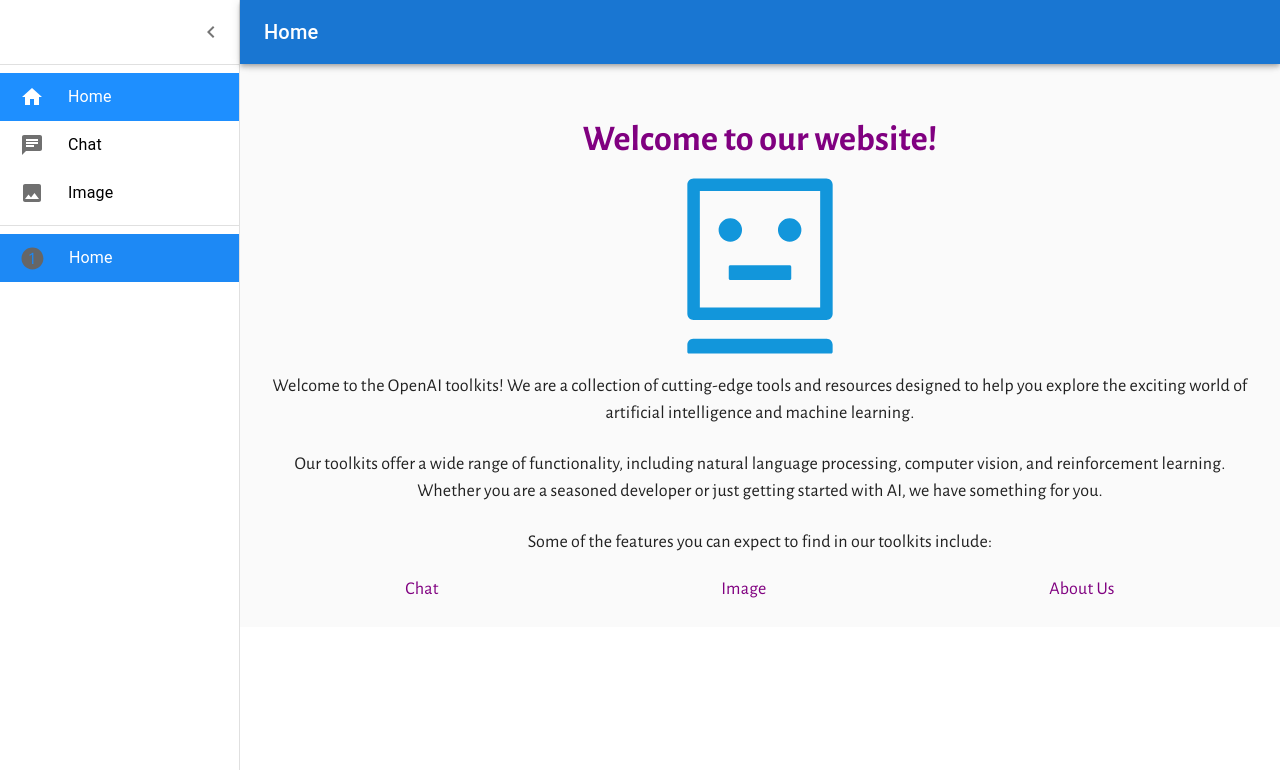
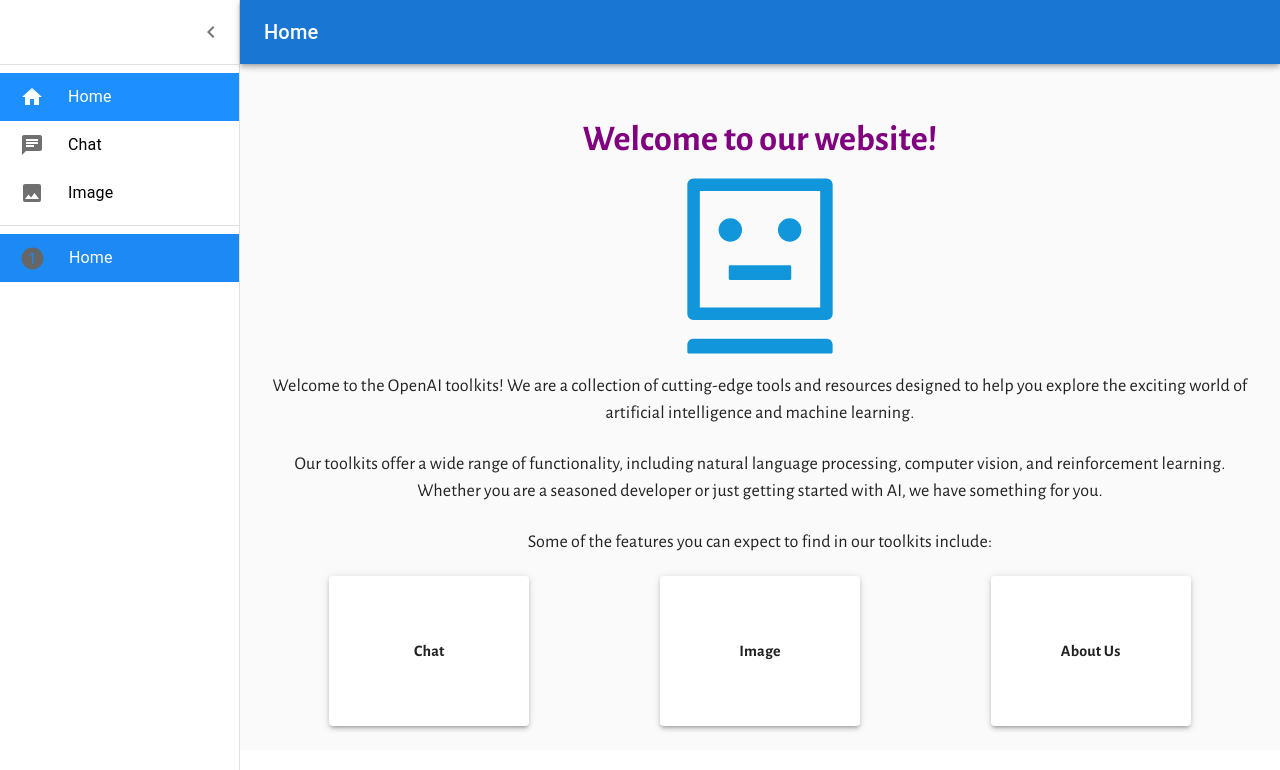
Before and after one commit to CopsGit/openai-toolkit-client, a React (Create React App) app: page /home in a window 1280 px wide. Shown: the top 770 px of the page. Built offline with nearby package versions, Linux system fonts and the light colour scheme; no server answers.

Commit message:
page block

```diff
--- a/src/App.js
+++ b/src/App.js
@@ -32,7 +32,6 @@
                 <Route path='/chat' element={<ChatPage/>}/>
                 <Route path='/image' element={<ImagePage/>}/>
                 <Route path='/about' element={<AboutMe/>}/>
-                {/*<Route path='/imgConverter' element={<HomePage/>}/>*/}
             </Routes>
         </Router>
     );
--- a/src/components/textToImg/TextToImg.jsx
+++ b/src/components/textToImg/TextToImg.jsx
@@ -78,13 +78,13 @@
                         border: '5px solid #808080', borderRadius: '15px',
                         display: 'flex', justifyContent: 'center', alignItems: 'center'
                     }}>
-                        <Typography variant={"h4"} mb={6}>
+                        <Typography variant={"h4"} mb={6} px={3}>
                             Your description will be converted to image here
                         </Typography>
                         <Typography variant={"h5"}>Use the example below to get started</Typography>
                         <Grid container direction="row" spacing={1} sx={{
                             display: 'flex', justifyContent: 'center',
-                            alignItems: 'center', mt: 2, flexWrap: 'wrap'
+                            alignItems: 'center', mt: 2, flexWrap: 'wrap', px: 3
                         }}>
                             {
                                 textToImgEx?.map((text, index) => (
--- a/src/pages/homepage/Welcome.jsx
+++ b/src/pages/homepage/Welcome.jsx
@@ -1,5 +1,18 @@
 import React from 'react';
 import logo from '../../assets/favicon.svg';
+import {Grid, Paper} from "@mui/material";
+import Box from "@mui/material/Box";
+import styled from "@emotion/styled";
+
+const PageBlock = styled(Paper)(({theme}) => ({
+    width: '200px',
+    height: '150px',
+    display: 'flex',
+    justifyContent: 'center',
+    alignItems: 'center',
+    flexDirection: 'column',
+    fontWeight: 'bold',
+}))
 
 const Welcome = () => {
     return (
@@ -18,17 +31,23 @@
             <p style={{ fontSize: '18px' }}>
                 Some of the features you can expect to find in our toolkits include:
             </p>
-            <ul style={{ listStyle: 'none', display: 'flex', justifyContent: 'space-around', marginTop: '20px' }}>
-                <li style={{ fontSize: '18px' }}>
-                    <a href="/chat" style={{ color: 'purple', textDecoration: 'none' }}>Chat</a>
-                </li>
-                <li style={{ fontSize: '18px' }}>
-                    <a href="/image" style={{ color: 'purple', textDecoration: 'none' }}>Image</a>
-                </li>
-                <li style={{ fontSize: '18px' }}>
-                    <a href="/about" style={{ color: 'purple', textDecoration: 'none' }}>About Us</a>
-                </li>
-            </ul>
+            <Grid container  sx={{ listStyle: 'none', display: 'flex', justifyContent: 'space-around', marginTop: '20px' }}>
+                <a href="/chat" style={{color: 'purple', textDecoration: 'none'}}>
+                    <PageBlock elevation={3} >
+                        Chat
+                    </PageBlock>
+                </a>
+                <a href="/image" style={{color: 'purple', textDecoration: 'none'}}>
+                    <PageBlock elevation={3}>
+                        Image
+                    </PageBlock>
+                </a>
+                <a href="/about" style={{color: 'purple', textDecoration: 'none'}}>
+                    <PageBlock elevation={3}>
+                        About Us
+                    </PageBlock>
+                </a>
+            </Grid>
         </div>
     );
 };
```
